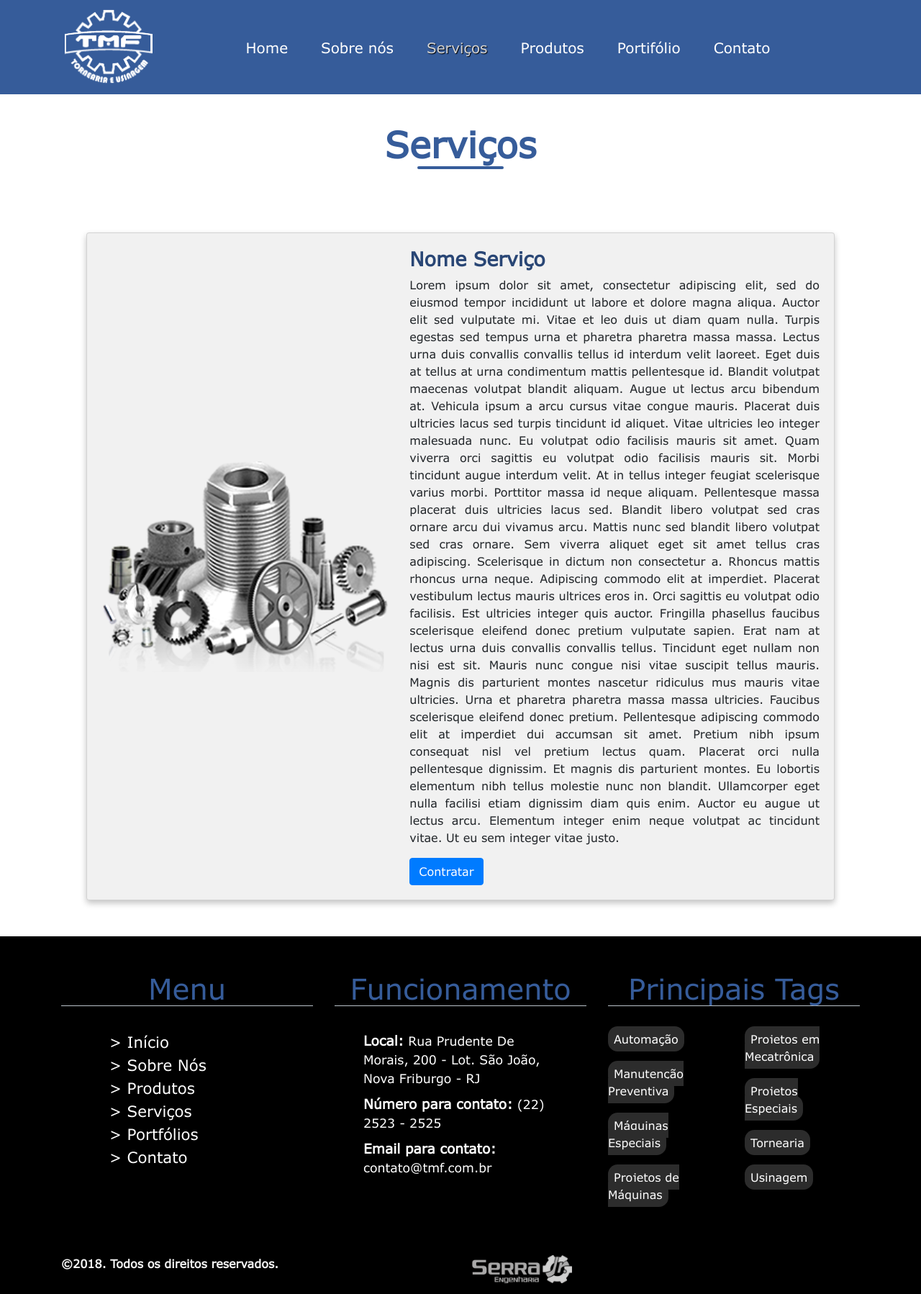
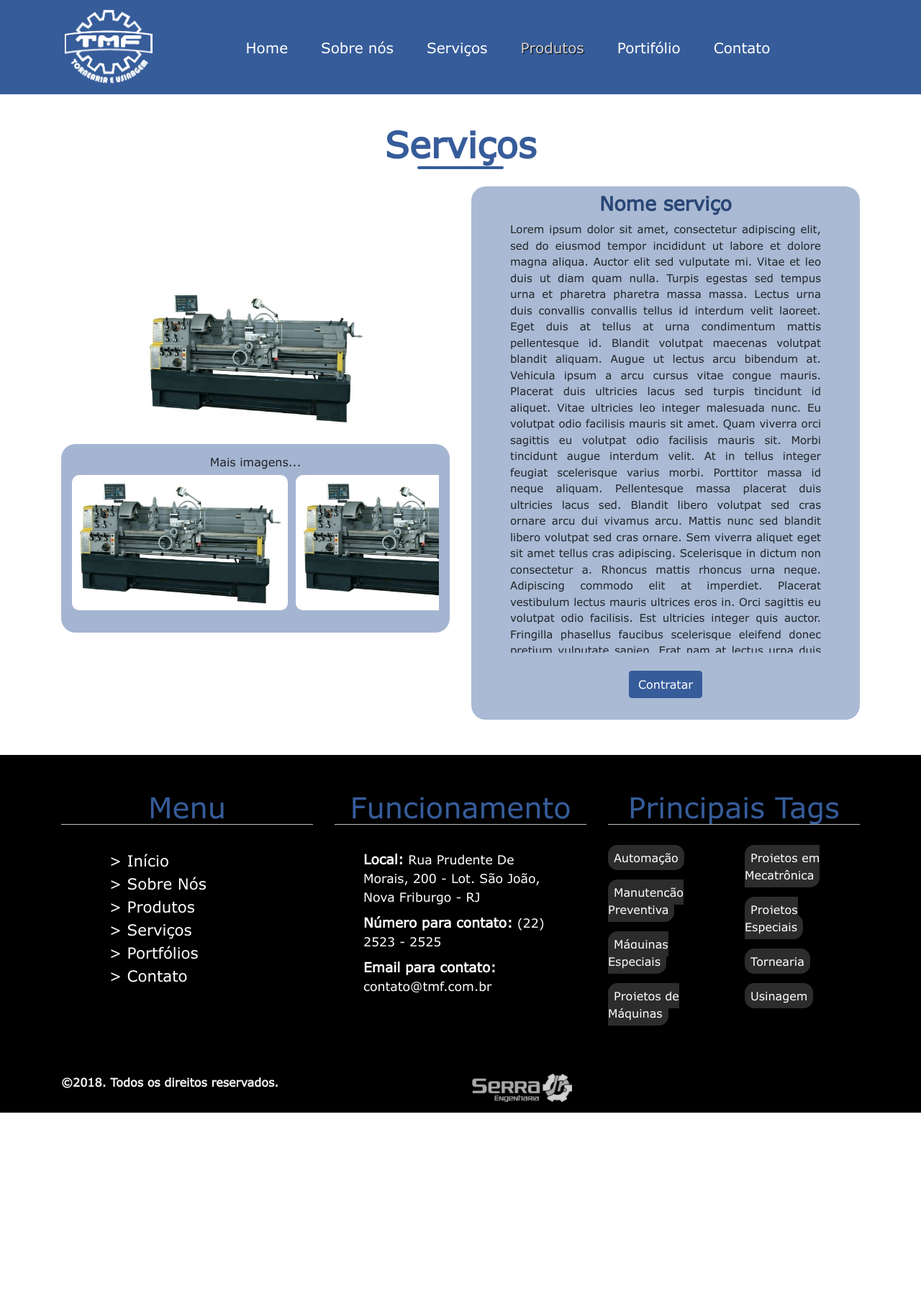
Before and after one commit to marcoaraujoneves/TemplateTMF, a PHP site: page /servicos.php in a window 1280 px wide. Shown: the whole page at 72% size. After the commit the page ends 1546 px from the top, so only its background shows below. Run offline with PHP 8.4, Linux system fonts and the light colour scheme; data comes from the database, SQL or seed files in the repository.

Commit message:
mudança em serviços.php

```diff
--- a/servicos.php
+++ b/servicos.php
@@ -12,7 +12,7 @@
         <script src="https://oss.maxcdn.com/respond/1.4.2/respond.min.js"></script>
         <![endif]-->
 
-        <link rel="stylesheet" href="css/servicos.css">
+        <link rel="stylesheet" href="css/produtos.css">
         <link rel="stylesheet" href="css/header.css">
         <link rel="stylesheet" href="css/footer.css">
         <link rel="stylesheet" href="css/normalize.css">
@@ -33,32 +33,82 @@
 
         <!-- Corpo principal -->
         <main>
-        <section id="secaoServicos" class="secaoSite" style="margin-top:140px;" >
+        <section id="secaoProdutos" class="secaoSite" style="margin-top:140px;" >
             <div class="container container-fluid">
                 <div class="row">
-                    <div class="col-md-12 container-titulos">
+                    <div class="col-md-12 container-titulos pb-2">
                         <h1 class="titulo_secoes">
                             Serviços
                         </h1>
                     </div>
                 </div>
+            </div>
+            <div class="container d-flex justify-content-center">
                 <div class="row">
-                    <div class="card" style="width: 100%; height: auto; margin: 50px;background-color: rgba(109, 109, 109, 0.096);">
-                        <div class="card-body">
+                    <div class="col-md-6 mx-auto my-auto">
                         <div class="row">
-                            <div class="col-md-5 my-auto mx-auto">
-                                <img src="img/prod.png" alt="Avatar" class="img_ser">
+                            <div class="col-xl-12 col-md-12 col-6 d-flex justify-content-center">
+                                <img src="img/tornearia-1.gif" alt="Avatar" class="img_prod2">
                             </div>
-                            <div class="col-md-7">
-                                <h4 style="font-size: 27px;font-weight: 600;color: rgb(41, 70, 117);">Nome Serviço</h4>
-                                <p class="card-text" style="text-align: justify;">Lorem ipsum dolor sit amet, consectetur adipiscing elit, sed do eiusmod tempor incididunt ut labore et dolore magna aliqua. Auctor elit sed vulputate mi. Vitae et leo duis ut diam quam nulla. Turpis egestas sed tempus urna et pharetra pharetra massa massa. Lectus urna duis convallis convallis tellus id interdum velit laoreet. Eget duis at tellus at urna condimentum mattis pellentesque id. Blandit volutpat maecenas volutpat blandit aliquam. Augue ut lectus arcu bibendum at. Vehicula ipsum a arcu cursus vitae congue mauris. Placerat duis ultricies lacus sed turpis tincidunt id aliquet. Vitae ultricies leo integer malesuada nunc. Eu volutpat odio facilisis mauris sit amet. Quam viverra orci sagittis eu volutpat odio facilisis mauris sit.
-
-                                    Morbi tincidunt augue interdum velit. At in tellus integer feugiat scelerisque varius morbi. Porttitor massa id neque aliquam. Pellentesque massa placerat duis ultricies lacus sed. Blandit libero volutpat sed cras ornare arcu dui vivamus arcu. Mattis nunc sed blandit libero volutpat sed cras ornare. Sem viverra aliquet eget sit amet tellus cras adipiscing. Scelerisque in dictum non consectetur a. Rhoncus mattis rhoncus urna neque. Adipiscing commodo elit at imperdiet. Placerat vestibulum lectus mauris ultrices eros in. Orci sagittis eu volutpat odio facilisis. Est ultricies integer quis auctor. Fringilla phasellus faucibus scelerisque eleifend donec pretium vulputate sapien. Erat nam at lectus urna duis convallis convallis tellus. Tincidunt eget nullam non nisi est sit. Mauris nunc congue nisi vitae suscipit tellus mauris. Magnis dis parturient montes nascetur ridiculus mus mauris vitae ultricies. Urna et pharetra pharetra massa massa ultricies.
-
-                                     Faucibus scelerisque eleifend donec pretium. Pellentesque adipiscing commodo elit at imperdiet dui accumsan sit amet. Pretium nibh ipsum consequat nisl vel pretium lectus quam. Placerat orci nulla pellentesque dignissim. Et magnis dis parturient montes. Eu lobortis elementum nibh tellus molestie nunc non blandit. Ullamcorper eget nulla facilisi etiam dignissim diam quis enim. Auctor eu augue ut lectus arcu. Elementum integer enim neque volutpat ac tincidunt vitae. Ut eu sem integer vitae justo.</p>
-                                <input type="submit" class="btn btn-primary" data-toggle="modal" data-target="#ModalServ" id="enviar" name="contratar" value="Contratar">
-                                <!-- Modal -->
-                                <div class="modal fade" id="ModalServ" tabindex="-1" role="dialog" aria-hidden="true">
+                            <div class="col-12 d-flex justify-content-center mb-4">
+                                <div class="caixa_card_imagens ">
+                                    <h6 class="text-center"> Mais imagens...</h6>
+                                    <div class="card_imagens">
+                                        <ul class="lista_imagens">
+                                            <li>
+                                                <div class="img_fit">
+                                                    <img src="img/tornearia-1.gif" alt="Avatar" class="img-fluid ">
+                                                </div>
+                                            </li>
+                                            <li>
+                                                <div class="img_fit">
+                                                    <img src="img/tornearia-1.gif" alt="Avatar" class="img-fluid ">
+                                                </div>
+                                            </li>
+                                            <li>
+                                                <div class="img_fit">
+                                                    <img src="img/tornearia-1.gif" alt="Avatar" class="img-fluid ">
+                                                </div>
+                                            </li>
+                                            <li>
+                                                <div class="img_fit">
+                                                    <img src="img/tornearia-1.gif" alt="Avatar" class=" img-fluid ">
+                                                </div>
+                                            </li>
+                                        </ul>
+                                    </div>
+                                </div>
+                            </div>
+                        </div>
+                    </div>
+                    <div class="col-md-6 mx-auto mt-2 mb-4">
+                        <div class="container caixa_texto">
+                            <div class="row">
+                                <div class="col-12 mt-2 mb-0 text-center">
+                                    <h4 style="font-size: 27px;font-weight: 600;color: rgb(41, 70, 117);">Nome serviço</h4>
+                                </div>
+                            </div>
+                            <div class="row mr-4 ml-4">
+                                <div class="caixa_card_texto ">
+                                    <div class="col-12">
+                                        <p class="card-text">
+                                            Lorem ipsum dolor sit amet, consectetur adipiscing elit, sed do eiusmod tempor incididunt ut labore et dolore magna aliqua. Auctor elit sed vulputate mi. Vitae et leo duis ut diam quam nulla. Turpis egestas sed tempus urna et pharetra pharetra massa massa.
+                                            Lectus urna duis convallis convallis tellus id interdum velit laoreet. Eget duis at tellus at urna condimentum mattis pellentesque id. Blandit volutpat maecenas volutpat blandit aliquam. Augue ut lectus arcu bibendum at.
+                                            Vehicula ipsum a arcu cursus vitae congue mauris. Placerat duis ultricies lacus sed turpis tincidunt id aliquet. Vitae ultricies leo integer malesuada nunc. Eu volutpat odio facilisis mauris sit amet. Quam viverra orci sagittis eu volutpat odio facilisis mauris sit.
+                                            Morbi tincidunt augue interdum velit. At in tellus integer feugiat scelerisque varius morbi. Porttitor massa id neque aliquam. Pellentesque massa placerat duis ultricies lacus sed. Blandit libero volutpat sed cras ornare arcu dui vivamus arcu.
+                                            Mattis nunc sed blandit libero volutpat sed cras ornare. Sem viverra aliquet eget sit amet tellus cras adipiscing. Scelerisque in dictum non consectetur a. Rhoncus mattis rhoncus urna neque. Adipiscing commodo elit at imperdiet. Placerat vestibulum lectus mauris ultrices eros in.
+                                            Orci sagittis eu volutpat odio facilisis. Est ultricies integer quis auctor. Fringilla phasellus faucibus scelerisque eleifend donec pretium vulputate sapien. Erat nam at lectus urna duis convallis convallis tellus. Tincidunt eget nullam non nisi est sit. Mauris nunc congue nisi vitae suscipit tellus mauris.
+                                            Magnis dis parturient montes nascetur ridiculus mus mauris vitae ultricies. Urna et pharetra pharetra massa massa ultricies.Faucibus scelerisque eleifend donec pretium. Pellentesque adipiscing commodo elit at imperdiet dui accumsan sit amet.
+                                            Pretium nibh ipsum consequat nisl vel pretium lectus quam. Placerat orci nulla pellentesque dignissim. Et magnis dis parturient montes. Eu lobortis elementum nibh tellus molestie nunc non blandit. Ullamcorper eget nulla facilisi etiam dignissim diam quis enim. Auctor eu augue ut lectus arcu. Elementum integer enim neque volutpat ac tincidunt vitae. Ut eu sem integer vitae justo.
+                                        </p>
+                                    </div>
+                                </div>
+                            </div>
+                            <div class="row text-center margem_botao">
+                                <div class="col-12">
+                                    <input type="submit" class="btn btn-primary" data-toggle="modal" data-target="#ModalProd" id="enviar" name="contratar" value="Contratar">
+                                    <!---------------------------------- Modal ------------------------------------------->
+                                    <div class="modal fade" id="ModalProd" tabindex="-1" role="dialog" aria-hidden="true">
                                         <div class="modal-dialog modal-dialog-centered" role="document">
                                             <div class="modal-content">
                                                 <div class="modal-header">
@@ -111,7 +161,6 @@
                 </div>
             </div>
         </section>
-
         </main>
         <!-- Inclusão do rodapé do site -->
         <footer>
```
Lines whose indentation alone changed are shown as unchanged.
